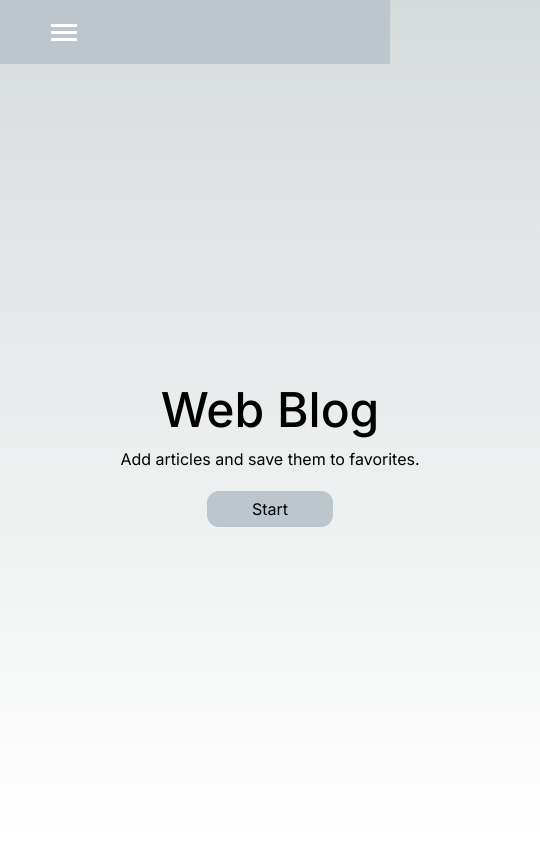
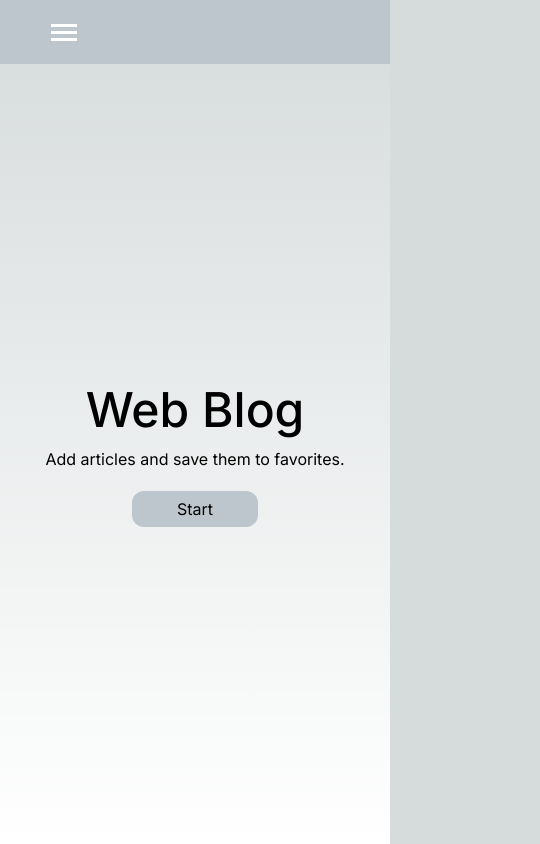
Before and after one commit to Pocu46/Next-JS-Web-Blog, a Next.js app: page / in a window 390 px wide. Shown: the whole page, 540 px wide, since content can reach past the window. Built offline with nearby package versions, Linux system fonts and the light colour scheme.

Commit message:
Home page mobile resolution CSS fix

```diff
--- a/app/layout.tsx
+++ b/app/layout.tsx
@@ -17,7 +17,8 @@ export default function RootLayout({children}: Readonly<{ children: React.ReactN
       <body className={inter.className} suppressHydrationWarning={true} >
         <Provider>
           <Header/>
-            <div className="m-auto w-[960px] md:max-lg:w-[768px] sm:max-md:w-[600px] max-sm:w-[540px]">
+            {/*<div className="m-auto w-[960px] lg:w-full">*/}
+            <div className="m-auto w-full">
               {children}
             </div>
           <div id="modalId"/>
--- a/tailwind.config.ts
+++ b/tailwind.config.ts
@@ -7,6 +7,22 @@ const config: Config = {
     "./app/**/*.{js,ts,jsx,tsx,mdx}",
   ],
   theme: {
+    screens: {
+      '2xl': {'max': '1535px'},
+      // => @media (max-width: 1535px) { ... }
+
+      'xl': {'max': '1279px'},
+      // => @media (max-width: 1279px) { ... }
+
+      'lg': {'max': '1023px'},
+      // => @media (max-width: 1023px) { ... }
+
+      'md': {'max': '767px'},
+      // => @media (max-width: 767px) { ... }
+
+      'sm': {'max': '639px'},
+      // => @media (max-width: 639px) { ... }
+    },
     extend: {
       backgroundImage: {
         "gradient-radial": "radial-gradient(var(--tw-gradient-stops))",
```
Also changed, not shown: components/ClientPortal.tsx (+0 -34 lines).
